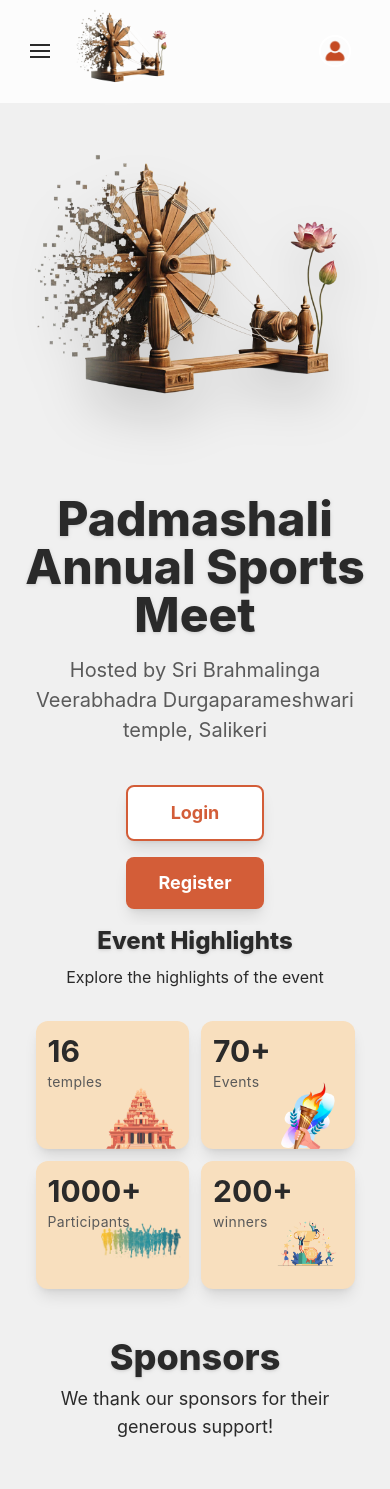
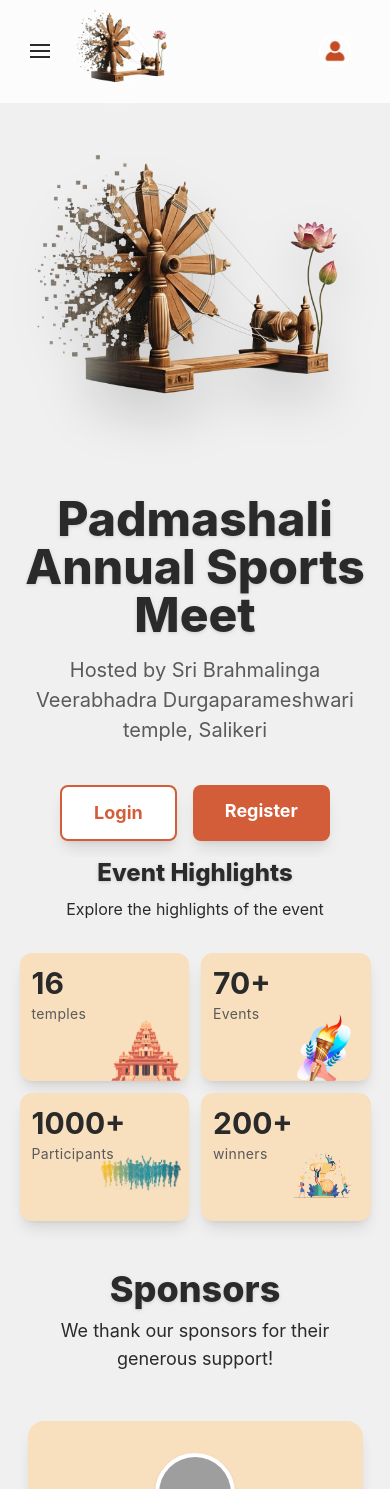
Before and after one commit to vishnushettigar/events, a React (Vite) app in the folder sports/: page / in a window 390 px wide. Shown: the top 1489 px of the page. Built offline with nearby package versions, Linux system fonts and the light colour scheme; grey boxes are pictures that could not be loaded.

Commit message:
ui changes in event highlights

```diff
--- a/sports/src/Pages/Home.jsx
+++ b/sports/src/Pages/Home.jsx
@@ -28,7 +28,7 @@ const Home = () => {
           <div className="flex-1 flex flex-col items-center md:items-start text-center md:text-left">
             <h1 className="text-5xl md:text-6xl font-extrabold text-[#2A2A2A] drop-shadow mb-4">Padmashali Annual Sports Meet</h1>
             <p className="text-[20px] md:text-[20px] text-[#5A5A5A] mb-6">Hosted by Sri Brahmalinga Veerabhadra Durgaparameshwari temple, Salikeri</p>
-            <div className="flex flex-col sm:flex-row gap-4 sm:gap-6 mt-4">
+            <div className="flex flex-row sm:flex-row gap-4 sm:gap-6 mt-4">
               <a href="/login" className="px-8 py-3 rounded-lg bg-white text-[#D35D38] border-2 border-[#D35D38] font-bold text-lg shadow-lg hover:bg-[#D35D38] hover:text-white transition">Login</a>
               <a href="/register" className="px-8 py-3 rounded-lg bg-[#D35D38] text-white font-bold text-lg shadow-lg hover:bg-[#B84A2E] transition">Register</a>
             </div>
--- a/sports/src/components/Counts.jsx
+++ b/sports/src/components/Counts.jsx
@@ -7,7 +7,7 @@ const clickCTA = (text) => {
 
 const Counts = () => {
   return (
-    <div className="w-[90%] mx-auto mb-10 px-4">
+    <div className="w-[90%]  mx-auto mb-10  px-0 md:w-[90%] lg:px-4">
       <div className="text-center mb-8">
         <h1 className="text-2xl md:text-4xl font-extrabold text-[#2A2A2A] mb-2 drop-shadow">Event Highlights</h1>
         <p className="text-base md:text-lg text-[#2A2A2A]">Explore the highlights of the event</p>
@@ -29,7 +29,7 @@ const Counts = () => {
           </div>
 
           {/* Image at bottom right */}
-          <div className="absolute top-[50px] right-0 w-24 h-24 sm:w-32 md:top-[56px] sm:h-32 md:w-40 md:h-40 lg:w-48 lg:h-48 p-2 lg:top-[44px]">
+          <div className="absolute top-[50px] left-[78px] right-0 w-24 h-24 sm:w-32 md:top-[56px] sm:h-32 md:w-40 md:h-40 lg:w-48 lg:h-48 p-2 lg:top-[44px] lg:left-[120px]">
             <img
               src="/src/assets/temples.png"
               alt="16 temples"
@@ -54,11 +54,11 @@ const Counts = () => {
           </div>
 
           {/* Image at bottom right */}
-          <div className="absolute top-[50px] right-0 w-24 h-24 sm:w-32 sm:h-32 md:w-40 md:h-40 lg:w-48 lg:h-48 p-2 lg:top-[44px]">
+          <div className="absolute top-[50px] right-0 w-24 h-24 sm:w-32 sm:h-32 md:w-40 md:h-40 lg:w-48 lg:h-48 p-2 lg:top-[50px]  rotate-40deg">
             <img
               src="/src/assets/events.png"
               alt="70+ Events"
-              className="w-full h-full object-contain"
+              className="w-full h-full object-contain "
             />
           </div>
         </button>
@@ -79,7 +79,7 @@ const Counts = () => {
           </div>
 
           {/* Image at bottom right */}
-          <div className="absolute bottom-0 right-0 w-24 h-24 sm:w-32 sm:h-32 md:w-40 md:h-40 lg:w-48 lg:h-48 p-2">
+          <div className="absolute bottom-0 right-0 w-24 h-24 sm:w-32 sm:h-32 md:w-40 md:h-40 lg:w-68 lg:h-68 p-2 lg:top-[20px] lg:left-[130px]">
             <img
               src="/src/assets/participants.png"
               alt="1000+ Participants"
@@ -104,7 +104,7 @@ const Counts = () => {
           </div>
 
           {/* Image at bottom right */}
-          <div className="absolute bottom-0 right-0 w-24 h-24 sm:w-32 sm:h-32 md:w-40 md:h-40 lg:w-48 lg:h-48 p-2">
+          <div className="absolute bottom-0 right-0 w-24 h-24 sm:w-32 sm:h-32 md:w-40 md:h-40 lg:w-58 lg:h-58 p-2 lg:top-[20px] lg:left-[120px]">
             <img
               src="/src/assets/winners.png"
               alt="200+ winners"
```
Also changed, not shown: sports/src/assets/logo.png (added).
